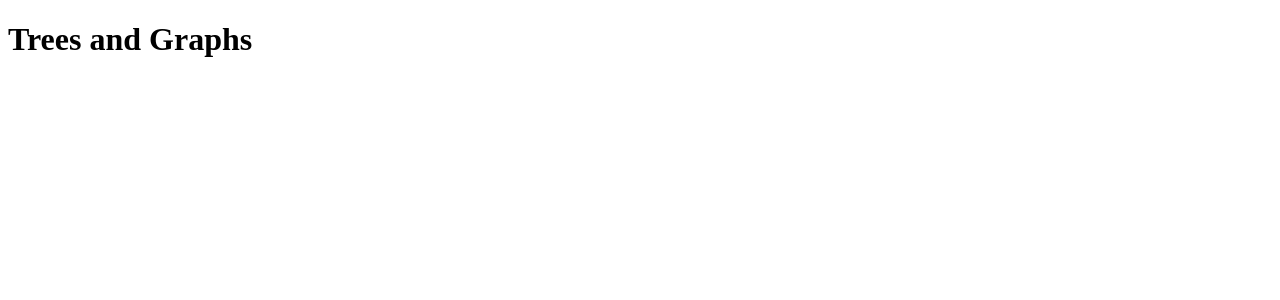
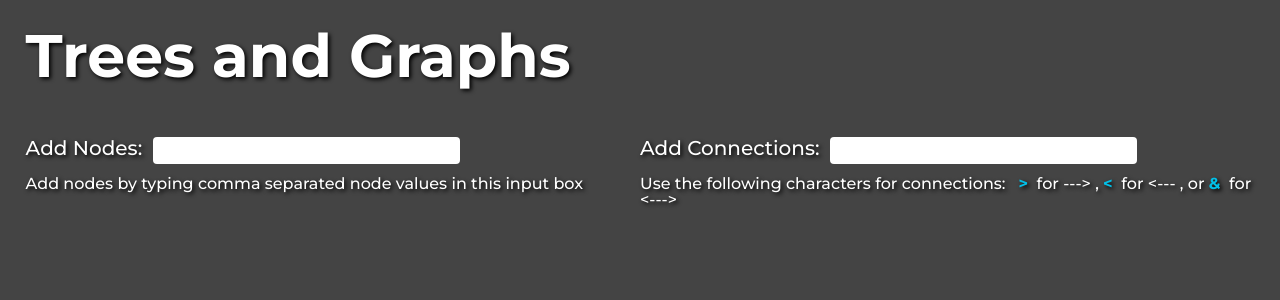
Before and after one commit to kai-blt/nodetamer, a React (Create React App) app: page / in a window 1280 px wide. Shown: the top 300 px of the page. Built offline with nearby package versions, Linux system fonts and the light colour scheme.

Commit message:
added basic program functionality to display nodes, add connections plus instructions

```diff
--- a/package.json
+++ b/package.json
@@ -8,7 +8,10 @@
     "@testing-library/user-event": "^12.6.2",
     "react": "^17.0.1",
     "react-dom": "^17.0.1",
+    "react-draggable": "^4.4.3",
     "react-scripts": "4.0.1",
+    "react-xarrows": "^1.5.2",
+    "styled-components": "^5.2.1",
     "web-vitals": "^0.2.4"
   },
   "scripts": {
--- a/public/index.html
+++ b/public/index.html
@@ -24,6 +24,8 @@
       work correctly both with client-side routing and a non-root public URL.
       Learn how to configure a non-root public URL by running `npm run build`.
     -->
+    <link rel="preconnect" href="https://fonts.gstatic.com">
+    <link href="https://fonts.googleapis.com/css2?family=Montserrat:wght@100;300;500;700&display=swap" rel="stylesheet">
     <title>React App</title>
   </head>
   <body>
--- a/src/App.js
+++ b/src/App.js
@@ -1,11 +1,157 @@
+import {useEffect, useState} from 'react'
+import Xarrow from'react-xarrows';
+import Draggable from 'react-draggable';
+import styled from 'styled-components';
+
+const Container = styled.section`
+  width: 100%;
+  height: 100vh;
+  margin: auto;
+  padding: 2%;
+`
+const InputBox = styled.div`
+  display: flex;
+  justify-content: space-around;
+  div {
+    width: 50%;
+  }
+`;
+
+const NodeContainer = styled.div`
+  display: flex;
+  justify-content: space-between;
+  flex-flow: row wrap;
+  height: 100vh;
+  max-width: 100%;
+  margin: 2%;
+`;
+
+const Node = styled.div`
+  display: flex;
+  justify-content: center;
+  align-items: center;
+  border: 1px solid #8cd3ff;
+  border-radius: 100%;
+  background-color: beige;
+  width: 150px;
+  height: 150px;
+  font-size: 4rem;
+  text-shadow: none;
+  color: #000;
+  box-shadow: 6px 6px 12px #111;
+`;
+
+const Symbol = styled.span`
+   color: #02bfe7;
+   font-weight: 700;
+`;
+
 
 function App() {
+  const [nodes, setNodes] = useState("");
+  const [connections, setConnections] = useState("");
+
+  const [nodeArray, setNodeArray] = useState([]);
+  const [connectionsArray, setConnectionsArray] = useState([]);
+
+
+  useEffect(() => {
+    const newNodeArray = Array.from(nodes.split(","))
+    setNodeArray(newNodeArray)
+    const newConnections = Array.from(connections.split("&").join("&").split(">").join(">").split("<").join("<"))
+    setConnectionsArray(newConnections)
+   }, [nodes, connections])
+
+
+  const handleNodes = (e) => {
+    setNodes(e.target.value);
+  }
+
+  const handleConnections = (e) => {
+    setConnections(e.target.value);
+  }
+
+  const handleClick = (e) => {
+    //Check if triple click
+    if (e.detail === 3) {
+      const nodessss = document.querySelector(`#${e.target.id}`)
+      if (nodessss.style.backgroundColor == "seagreen") {
+        return nodessss.style.backgroundColor = "beige"
+      } else {
+        return nodessss.style.backgroundColor = "seagreen"
+      }
+    }
+  }
+
+
   return (
+    <>
     <div>
       <header>
         <h1>Trees and Graphs</h1>
       </header>
+      <Container>
+        <InputBox>
+          <div>
+            <label>Add Nodes: &nbsp;</label>
+            <input
+              type="text"
+              name="nodes"
+              value={nodes}
+              onChange={handleNodes}
+            />
+            <p>Add nodes by typing comma separated node values in this input box</p>
+          </div>
+          <div>
+            <label>Add Connections: &nbsp;</label>
+            <input
+              type="text"
+              name="nodes"
+              value={connections}
+              onChange={handleConnections}
+            />
+            <p>
+              Use the following characters for connections: &nbsp;&nbsp;
+              <Symbol>&gt;</Symbol>&nbsp;&nbsp;for ---&gt; , <Symbol>&lt;</Symbol>&nbsp;&nbsp;for &lt;--- ,
+              or <Symbol>&amp;</Symbol>&nbsp;&nbsp;for &lt;---&gt;
+            </p>
+          </div>
+        </InputBox>
+        <NodeContainer>
+        {nodes
+          ? nodeArray.map(n => <Draggable><Node id={n} onClick={handleClick}>{n}</Node></Draggable>)
+          : null
+        }
+        {connectionsArray
+          ? connectionsArray.map((n, index) => {
+              switch(n) {
+                  case ">":
+                    const start = (typeof connectionsArray[index - 1]) !== "undefined" ? connectionsArray[index - 1] : 0
+                    const end = (typeof connectionsArray[index + 1]) !== "undefined" ? connectionsArray[index + 1] : 0
+                    return <Xarrow start={start} end={end} color="#02bfe7"/>
+                  case "<":
+                    const start2 = (typeof connectionsArray[index + 1]) !== "undefined" ? connectionsArray[index + 1] : 0
+                    const end2 = (typeof connectionsArray[index - 1]) !== "undefined" ? connectionsArray[index - 1] : 0
+                    return <Xarrow start={start2} end={end2} color="#02bfe7"/>
+                  case "&":
+                    const start3 = (typeof connectionsArray[index - 1]) !== "undefined" ? connectionsArray[index - 1] : 0
+                    const end3 = (typeof connectionsArray[index + 1]) !== "undefined" ? connectionsArray[index + 1] : 0
+
+                    const start4 = (typeof connectionsArray[index + 1]) !== "undefined" ? connectionsArray[index + 1] : 0
+                    const end4 = (typeof connectionsArray[index - 1]) !== "undefined" ? connectionsArray[index - 1] : 0
+                    return <div><Xarrow start={start3} end={end3} color="#02bfe7"/><Xarrow start={start4} end={end4} color="#02bfe7"/></div>
+                  case " ":
+                    break;
+                  default:
+                    return
+                }
+            })
+          : null
+        }
+        </NodeContainer>
+      </Container>
     </div>
+    </>
   );
 }
 
--- a/src/index.js
+++ b/src/index.js
@@ -1,11 +1,105 @@
 import React from 'react';
 import ReactDOM from 'react-dom';
 import App from './App';
+import { createGlobalStyle } from 'styled-components'
 import reportWebVitals from './reportWebVitals';
+
+const GlobalStyle = createGlobalStyle`
+  /* http://meyerweb.com/eric/tools/css/reset/
+    v2.0 | 20110126
+    License: none (public domain)
+  */
+
+  html, body, div, span, applet, object, iframe,
+  h1, h2, h3, h4, h5, h6, p, blockquote, pre,
+  a, abbr, acronym, address, big, cite, code,
+  del, dfn, em, img, ins, kbd, q, s, samp,
+  small, strike, strong, sub, sup, tt, var,
+  b, u, i, center,
+  dl, dt, dd, ol, ul, li,
+  fieldset, form, label, legend,
+  table, caption, tbody, tfoot, thead, tr, th, td,
+  article, aside, canvas, details, embed,
+  figure, figcaption, footer, header, hgroup,
+  menu, nav, output, ruby, section, summary,
+  time, mark, audio, video {
+    margin: 0;
+    padding: 0;
+    border: 0;
+    font-size: 100%;
+    font: inherit;
+    vertical-align: baseline;
+  }
+  /* HTML5 display-role reset for older browsers */
+  article, aside, details, figcaption, figure,
+  footer, header, hgroup, menu, nav, section {
+    display: block;
+  }
+  body {
+    line-height: 1;
+  }
+  ol, ul {
+    list-style: none;
+  }
+  blockquote, q {
+    quotes: none;
+  }
+  blockquote:before, blockquote:after,
+  q:before, q:after {
+    content: '';
+    content: none;
+  }
+  table {
+    border-collapse: collapse;
+    border-spacing: 0;
+  }
+
+  /* BASE CSS START */
+  * {
+    box-sizing: border-box;
+  }
+
+  html {
+    font-size: 62.5%;
+    font-family: 'Montserrat', sans-serif;
+  }
+
+  body {
+    font-size: 1.6rem;
+    color: #fff;
+    background-color: #444;
+    margin: auto;
+    text-shadow: 2px 2px 4px #000;
+  }
+
+  h1,h2,h3,h4,h5,h5 {
+    font-weight: 700;
+  }
+
+  h1 {
+    font-size: 6rem;
+    margin: 2%;
+  }
+
+  label {
+    font-size: 2rem;
+  }
+
+  input {
+    width: 50%;
+    border: 0px solid #000;
+    border-radius: 4px;
+    margin-bottom: 2%;
+    padding: 1%;
+  }
+`;
+
+
 
 ReactDOM.render(
   <React.StrictMode>
-    <App />
+    <GlobalStyle />
+      <App />
   </React.StrictMode>,
   document.getElementById('root')
 );
```
Also changed, not shown: 2 other files (tests, documents, lock files or other folders).
